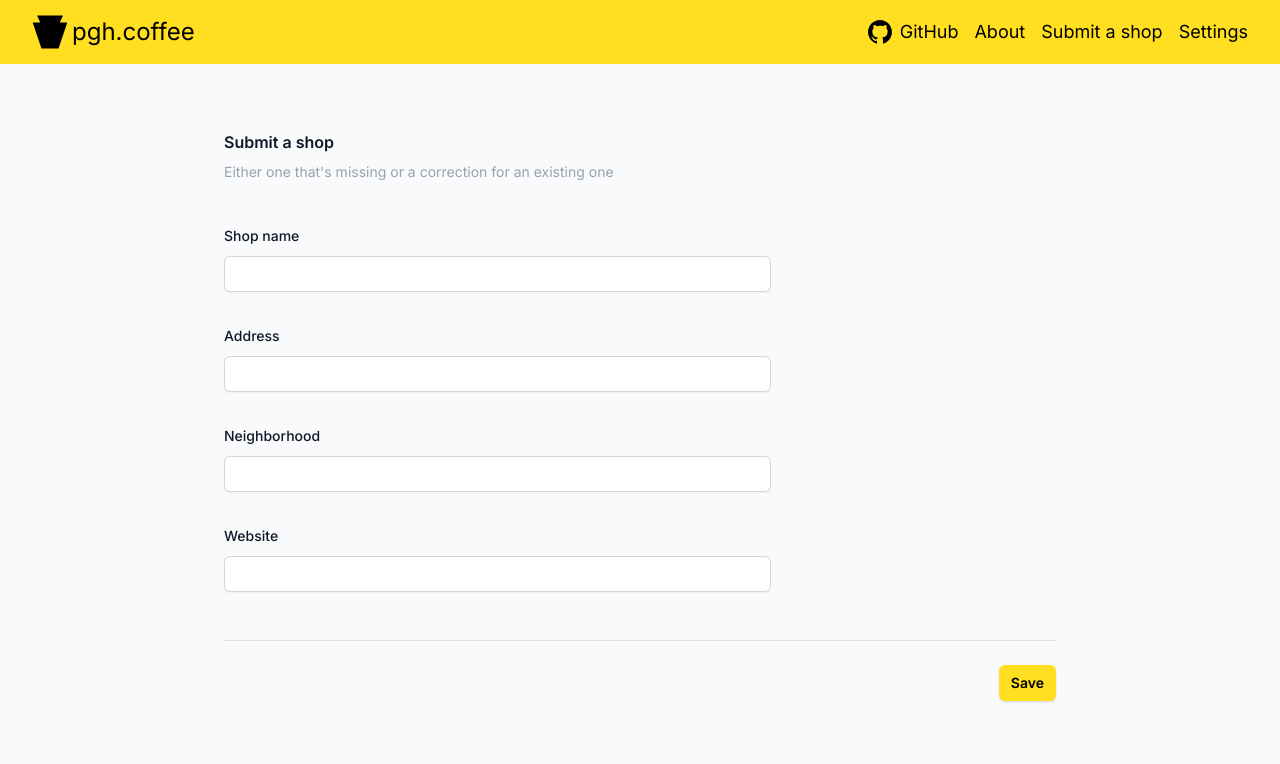
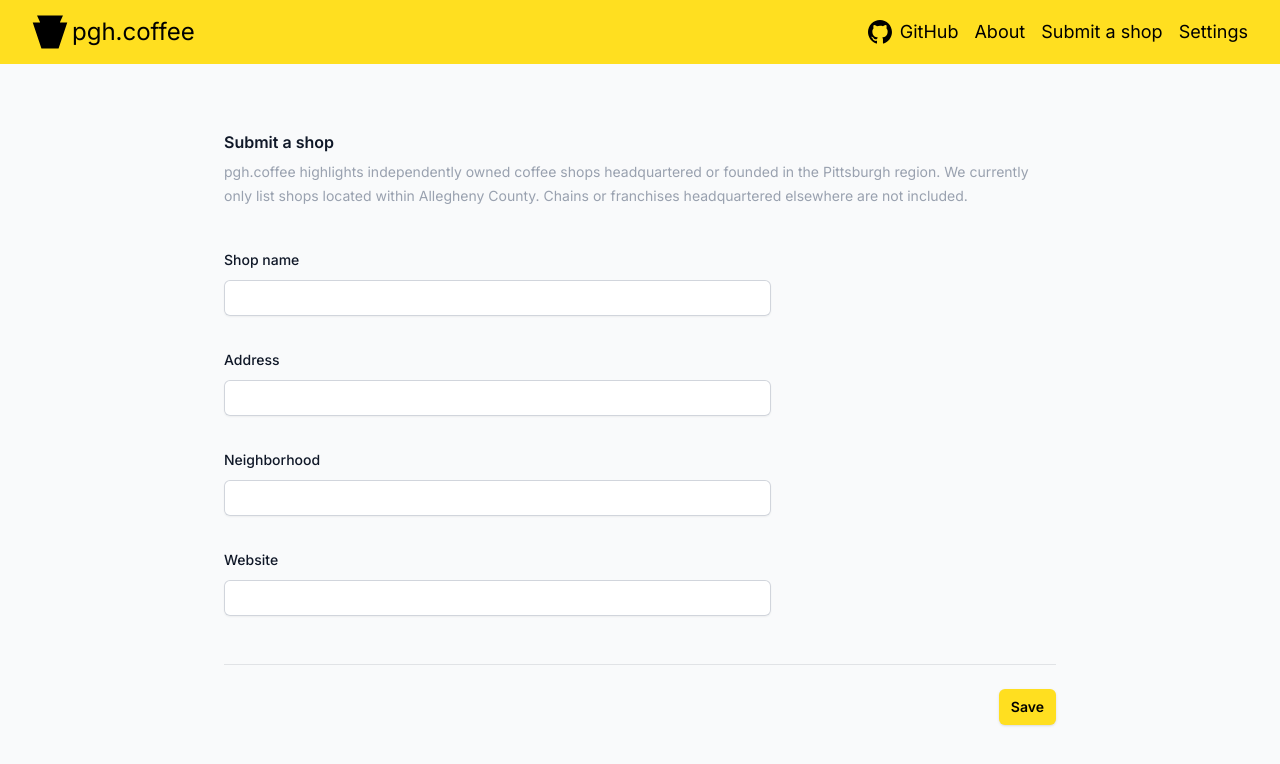
Before and after one commit to Johngeorgesample/pgh-coffee, a Next.js app: page /submit-a-shop in a window 1280 px wide. Shown: the top 764 px of the page. Built offline with nearby package versions, Linux system fonts and the light colour scheme.

Commit message:
Add shop submission guidelines (independence, HQ, only Allegheny county) (#142)

```diff
--- a/app/submit-a-shop/page.tsx
+++ b/app/submit-a-shop/page.tsx
@@ -58,7 +58,9 @@ export default function SubmitAShop() {
             <div className="border-b border-gray-900/10 pb-12">
               <h2 className="text-base font-semibold leading-7 text-gray-900">Submit a shop</h2>
               <p className="mt-1 text-sm leading-6 text-gray-400">
-                Either one that&apos;s missing or a correction for an existing one
+                pgh.coffee highlights independently owned coffee shops headquartered or founded in the Pittsburgh
+                region. We currently only list shops located within Allegheny County. Chains or franchises headquartered
+                elsewhere are not included.
               </p>
 
               <div className="mt-10 grid grid-cols-1 gap-x-6 gap-y-8 sm:grid-cols-6">
```
